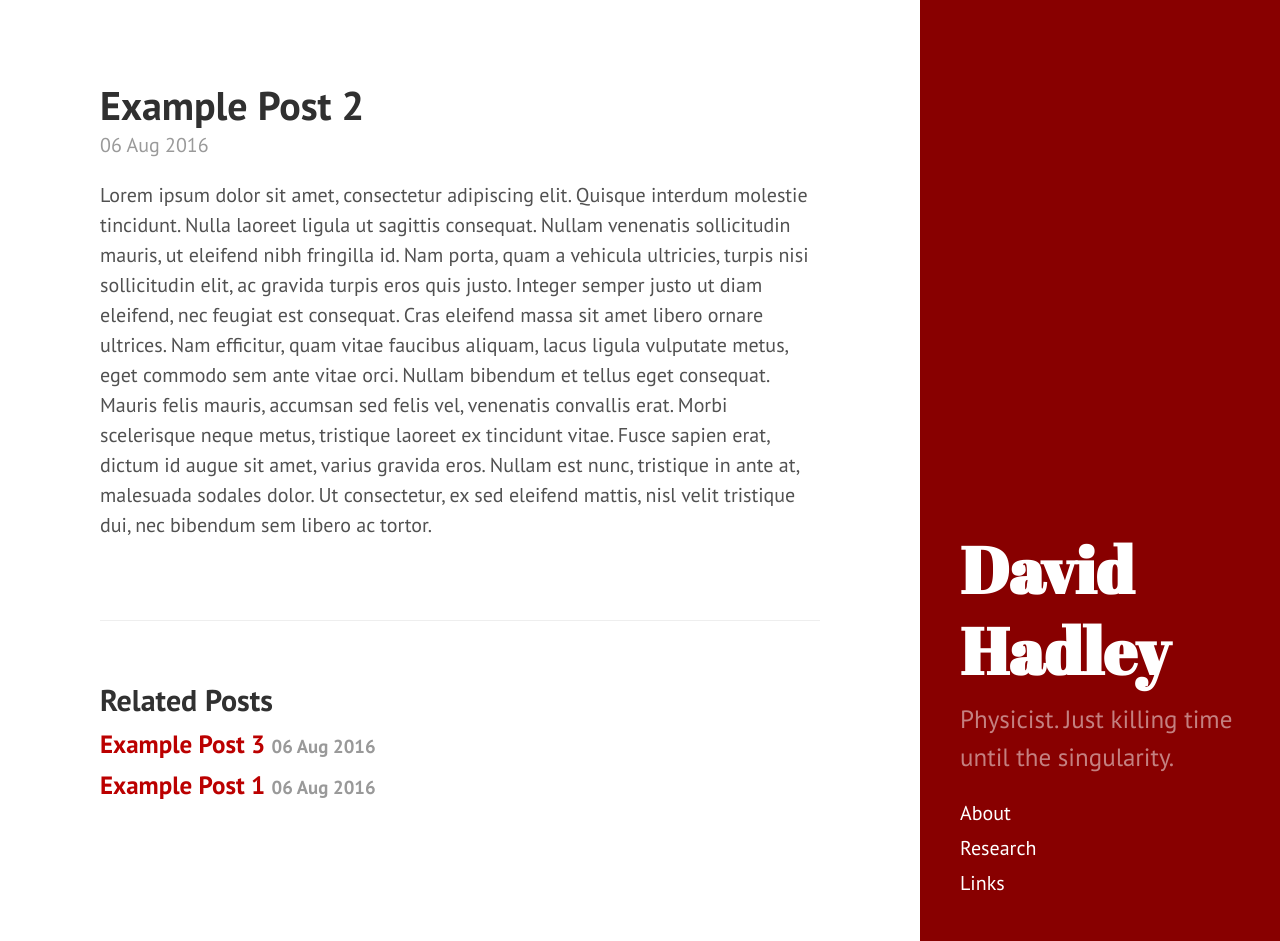
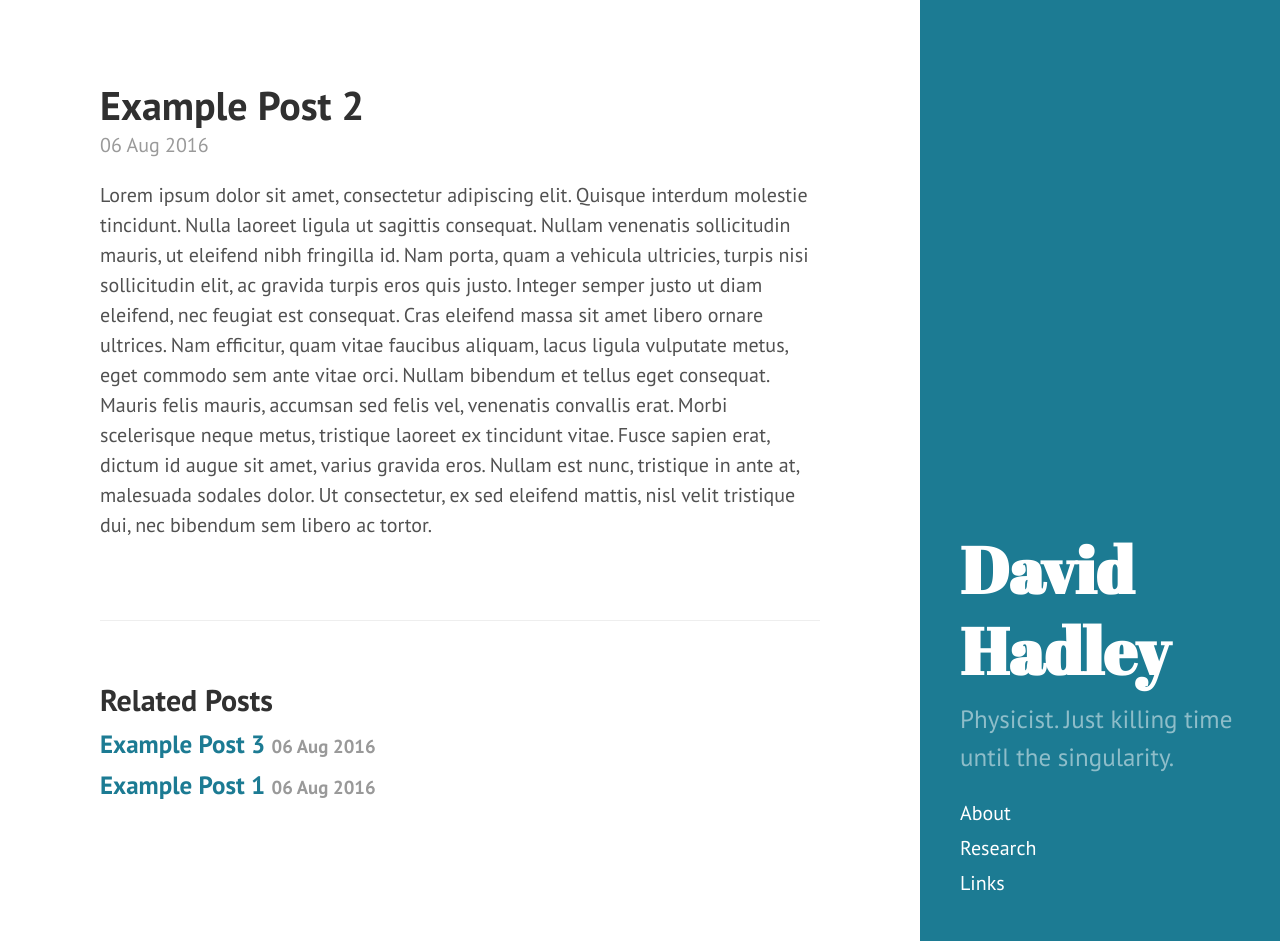
Before and after one commit to davehadley/davehadley.github.io, a Jekyll site: the page built from _posts/2016-08-06-example-post-2.md, in a window 1280 px wide and 941 px high. Built offline with Jekyll 4.4.1, drawn with Linux system fonts in a browser that asks for light colours; nearby versions of some CDN libraries.

Commit message:
Change colour to aqua.

```diff
--- a/public/css/hyde.css
+++ b/public/css/hyde.css
@@ -251,9 +251,9 @@ a.sidebar-nav-item:focus {
 
 /* User colours */
 .theme-drh .sidebar {
-  background-color: #880000;
+  background-color: #1c7b93;
 }
 .theme-drh .content a,
 .theme-drh .related-posts li a:hover {
-  color: #BB0000;
+  color: #1c7b93;
 }
```
